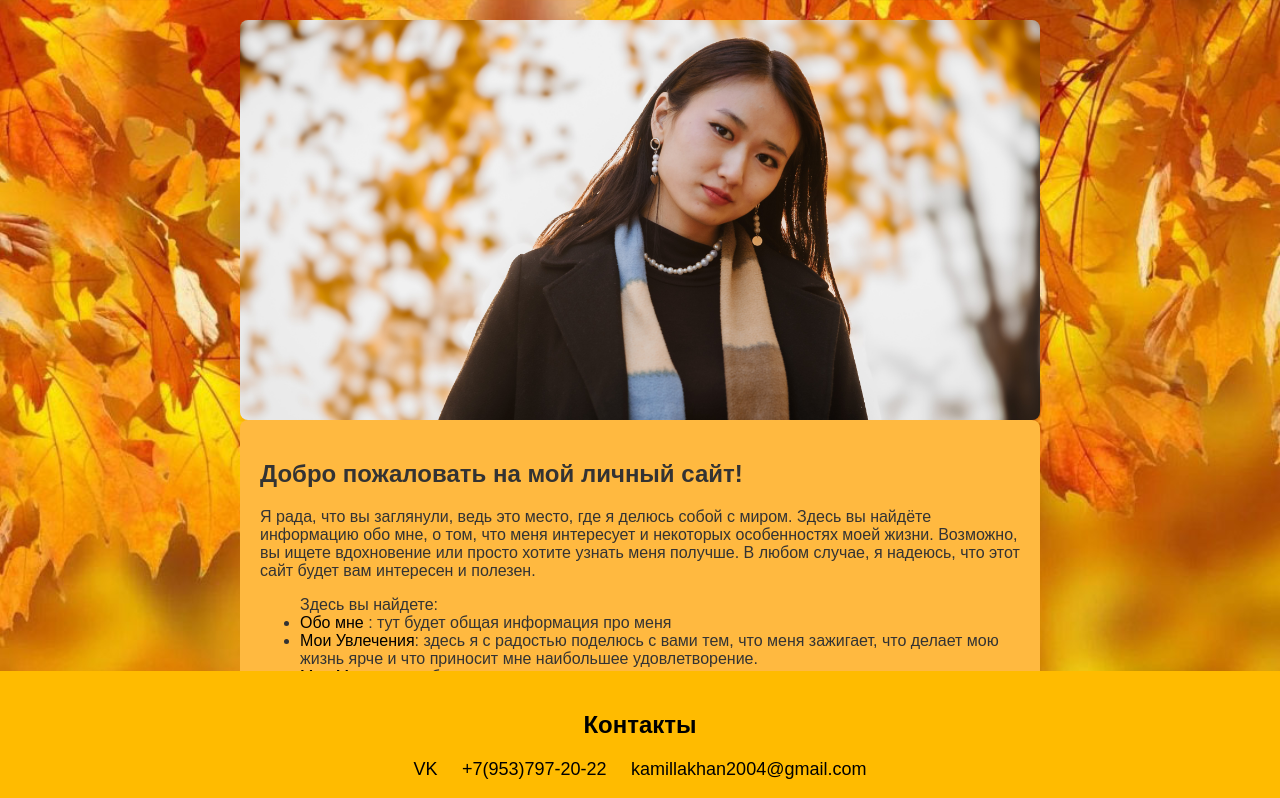
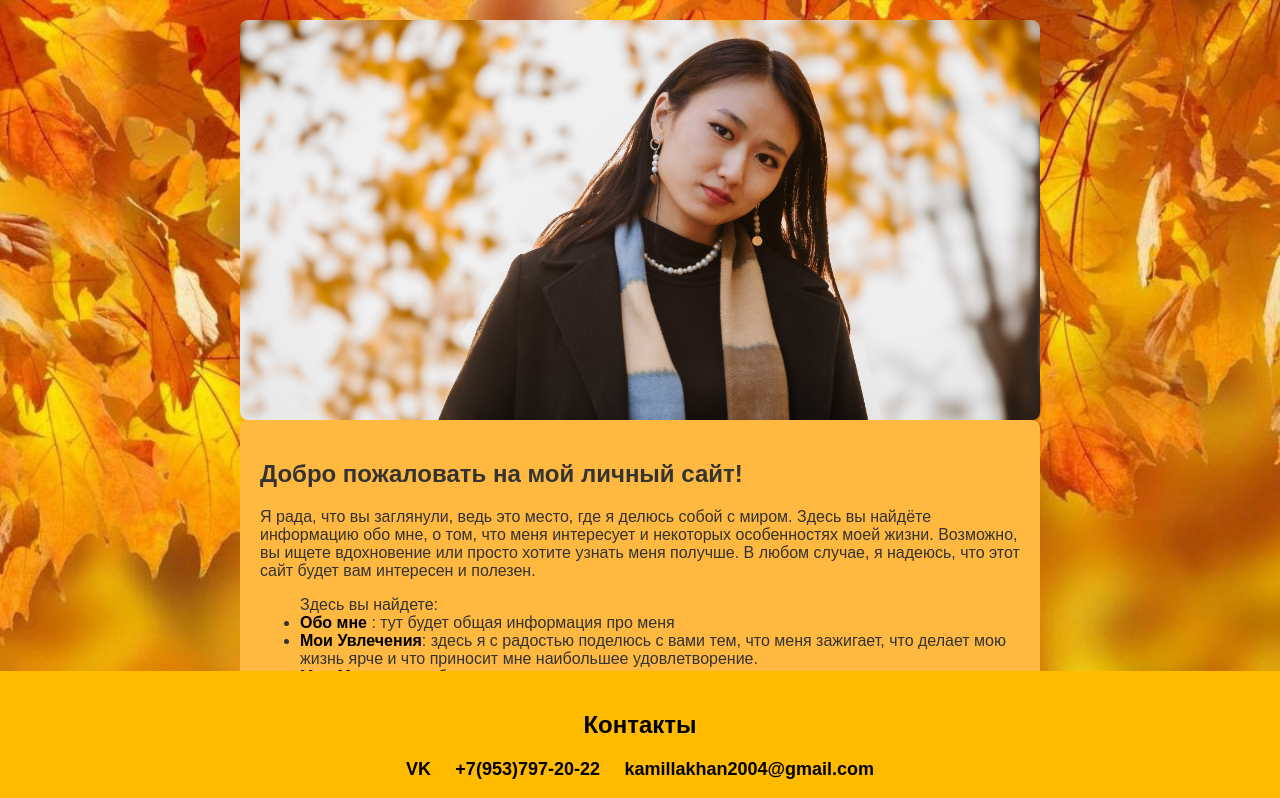
Before and after one commit to kamillakhan/my_site, a plain HTML site: page index.html in a window 1280 px wide. Shown: the top 798 px of the page. Drawn offline with Linux system fonts and the light colour scheme.

Commit message:
Update style.css

```diff
--- a/style.css
+++ b/style.css
@@ -35,7 +35,8 @@ section {
 
 a {
   color: #000000; /* Голубой */
-  text-decoration: none;
+  text-decoration:dotted;
+  font-weight: bold;
 }
 
 a:hover {
```
